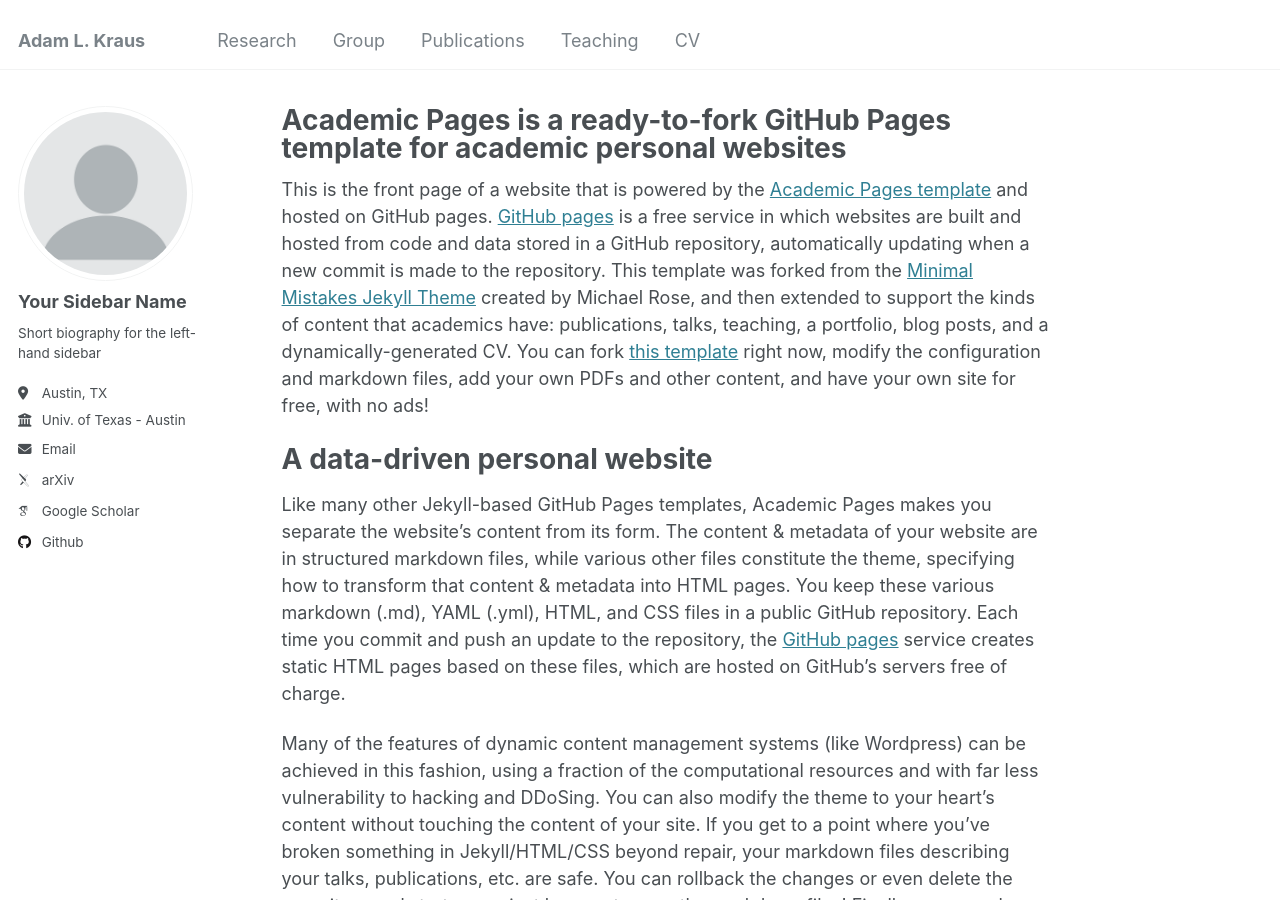
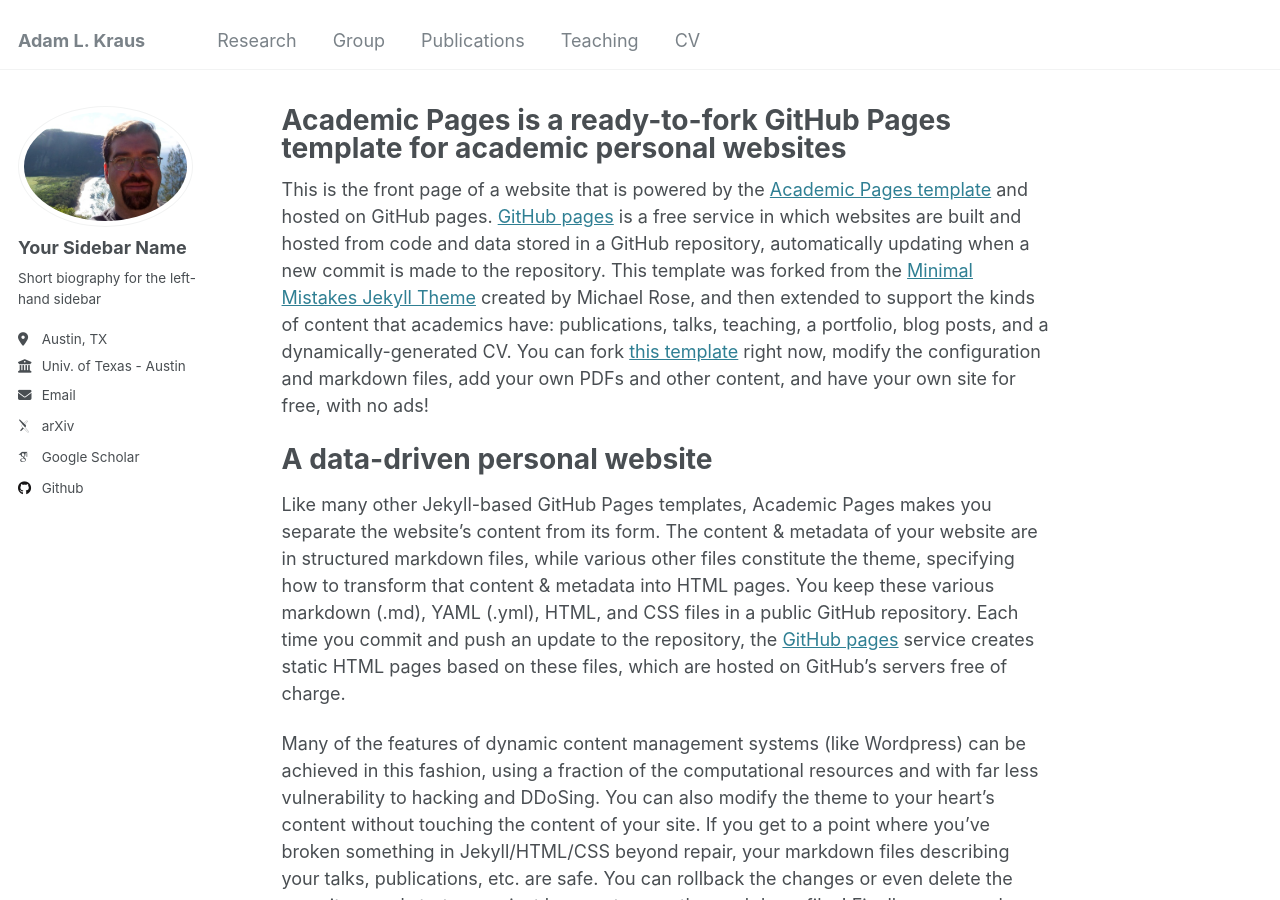
Before and after one commit to adamkraus/adamkraus.github.io, a Jekyll site: the page built from _pages/about.md, in a window 1280 px wide and 900 px high. Built offline with Jekyll 4.4.1, drawn with Linux system fonts in a browser that asks for light colours; some web fonts are replaced.

Commit message:
Update _config.yml

```diff
--- a/_config.yml
+++ b/_config.yml
@@ -21,7 +21,7 @@ repository               : "adamkraus/adamkraus.github.io"
 #               Additional customization can be done by editing /_includes/author-profile.html
 author:
   # Biographic information
-  avatar           : "profile.png"
+  avatar           : "100_2237.jpg"
   name             : "Your Sidebar Name"
   pronouns         : # example: "she/her"
   bio              : "Short biography for the left-hand sidebar"
```
